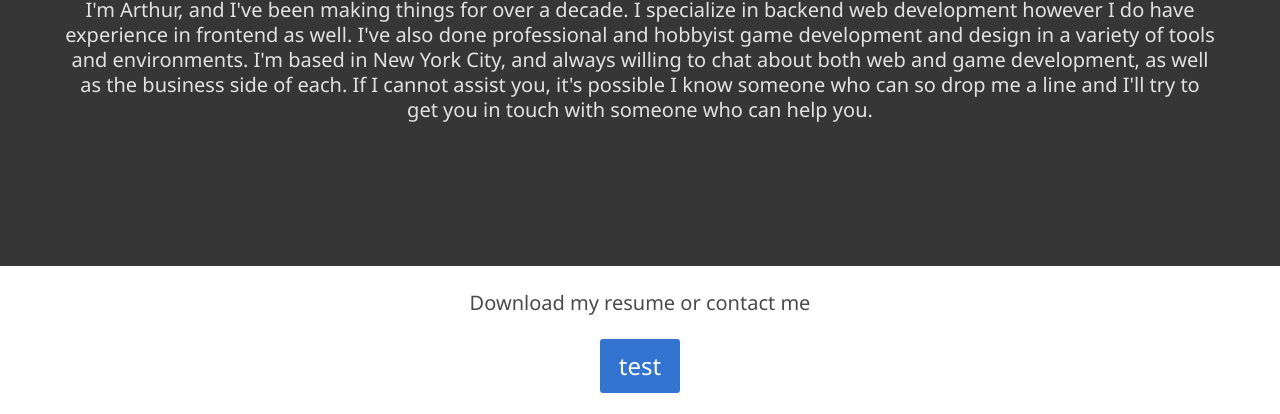
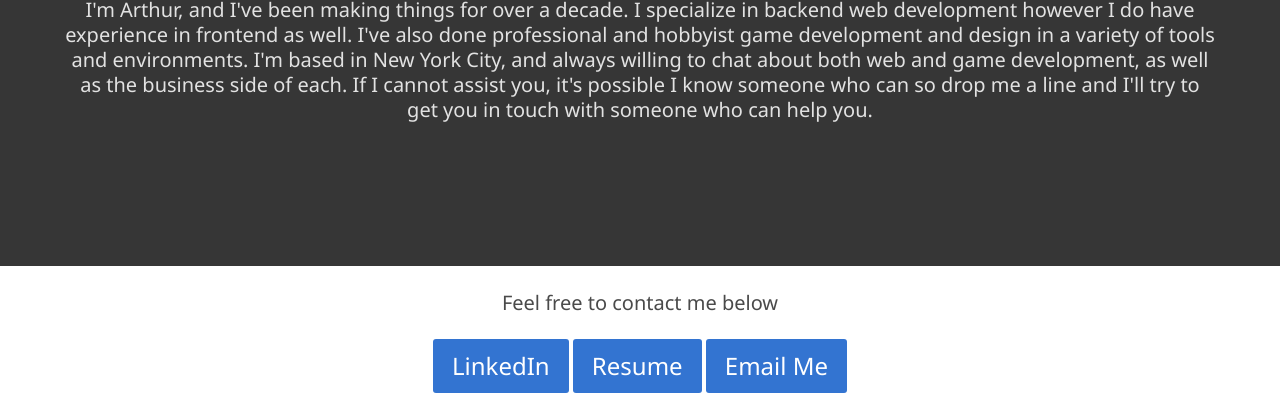
Before and after one commit to awardjr/MySite, a website: page public/index.html in a window 1280 px wide. Shown: the part 580-994 px from the top of the page. Drawn offline with Linux system fonts and the light colour scheme.

Commit message:
contact section

```diff
--- a/public/index.html
+++ b/public/index.html
@@ -40,9 +40,11 @@
     <div class="hero-body">
       <div class="container has-text-centered">
         <h2 class="subtitle">
-          Download my resume or contact me
+          Feel free to contact me below
         </h2>
-       <a href="files/resume.pdf" class="button is-primary is-large">test</a>
+       <a href="https://linkedin.com/in/arthurwardjr" class="button is-primary is-large">LinkedIn</a>
+       <a href="files/resume.pdf" class="button is-primary is-large">Resume</a>
+       <a href="mailto:awardjr@gmail.com?subject=Hi" class="button is-primary is-large">Email Me</a>
       </div>
     </div>
   </section>
```
Also changed, not shown: 1 other file.
